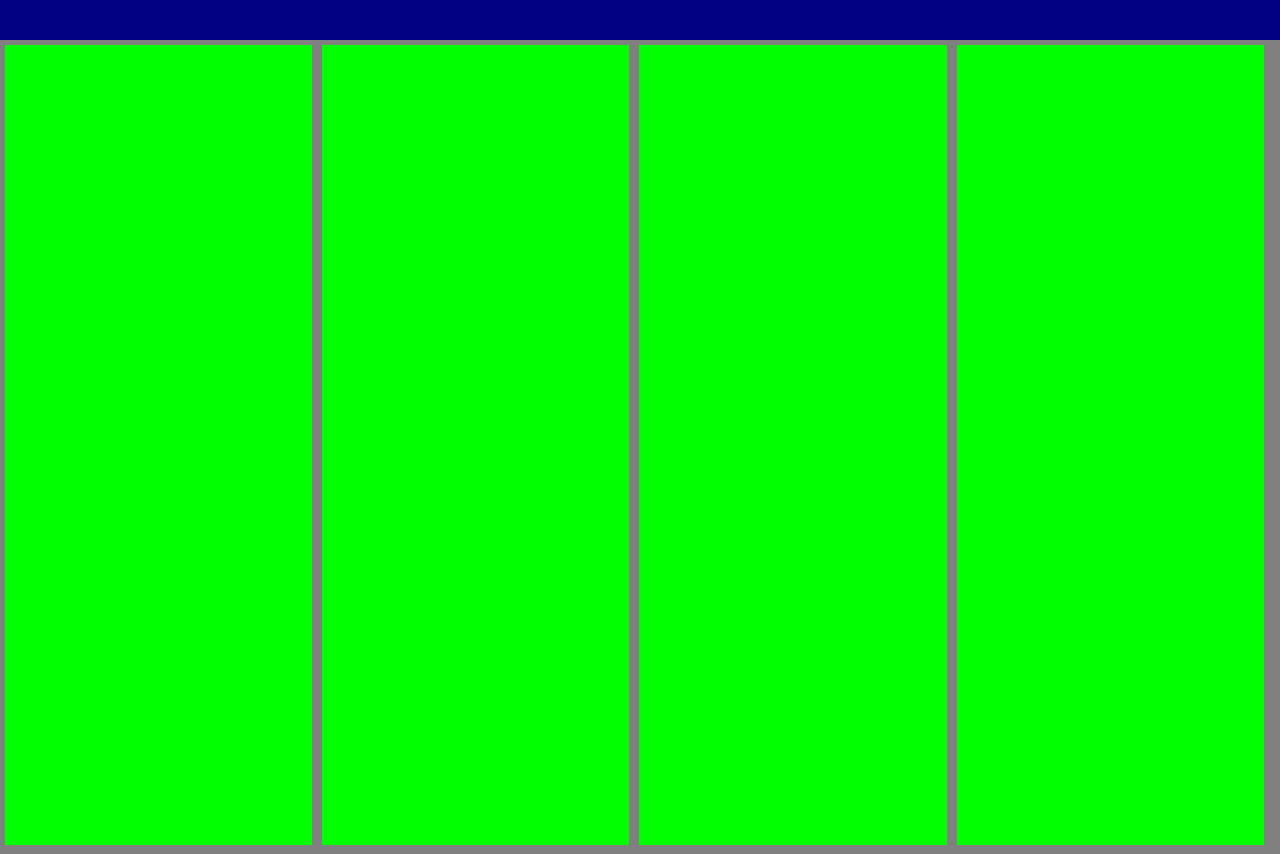
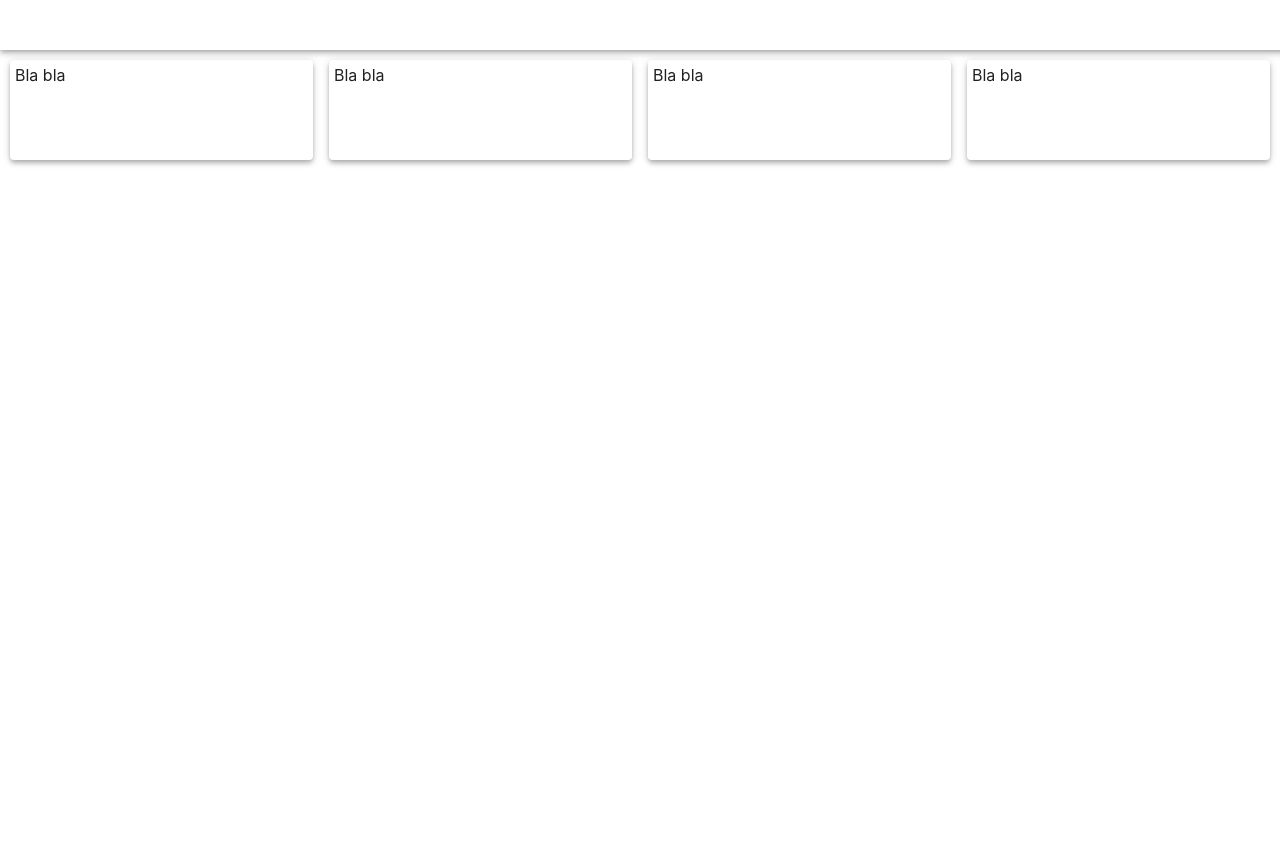
Before and after one commit to mrpb/WhereAmI, a React (Create React App) app in the folder WhereAmI/: page / in a window 1280 px wide. After the commit the page ends 800 px from the top, so only its background shows below. Built offline with nearby package versions, Linux system fonts and the light colour scheme.

Commit message:
Made very basic design of the app.

```diff
--- a/WhereAmI/package.json
+++ b/WhereAmI/package.json
@@ -3,6 +3,7 @@
   "version": "0.1.0",
   "private": true,
   "dependencies": {
+    "@material-ui/core": "^4.1.1",
     "@types/jest": "24.0.15",
     "@types/node": "12.0.8",
     "@types/react": "16.8.21",
--- a/WhereAmI/src/Dashboard.tsx
+++ b/WhereAmI/src/Dashboard.tsx
@@ -1,5 +1,6 @@
 import React, { Component } from 'react';
 import StatusColumn from './StatusColumn';
+import Grid from '@material-ui/core/Grid';
 import './styles/Dashboard.css';
 import MenuBar from './MenuBar';
 
@@ -7,11 +8,22 @@ class Dashboard extends Component {
     render() {
         return (
             <div className='dashboard'>
-                <MenuBar/>
-                <StatusColumn />
-                <StatusColumn />
-                <StatusColumn />
-                <StatusColumn />
+                <MenuBar />
+
+                <Grid container className='status-field' spacing={2} justify="center">
+                    <Grid item xs={12} sm={3}>
+                        <StatusColumn />
+                    </Grid>
+                    <Grid item xs={12} sm={3}>
+                        <StatusColumn />
+                    </Grid>
+                    <Grid item xs={12} sm={3}>
+                        <StatusColumn />
+                    </Grid>
+                    <Grid item xs={12} sm={3}>
+                        <StatusColumn />
+                    </Grid>
+                </Grid>
             </div>
         );
     }
--- a/WhereAmI/src/MenuBar.tsx
+++ b/WhereAmI/src/MenuBar.tsx
@@ -1,10 +1,11 @@
 import React, { Component } from 'react';
+import Paper from '@material-ui/core/Paper';
 import './styles/MenuBar.css';
 
 class MenuBar extends Component {
     render() {
         return (
-            <div className='menu-bar'></div>
+            <Paper className='menu-bar' square={true} elevation={4} />
         );
     }
 }
--- a/WhereAmI/src/StatusColumn.tsx
+++ b/WhereAmI/src/StatusColumn.tsx
@@ -1,11 +1,15 @@
 import React, { Component } from 'react';
+import Paper from '@material-ui/core/Paper';
 import './styles/StatusColumn.css';
 
 class StatusColumn extends Component {
     render() {
         return (
-            <div className='status-column'>
-            </div>
+            <Paper className='status-column' elevation={4}>
+                <div className='column-content'>
+                    Bla bla
+                </div>
+            </Paper>
         );
     }
 }
--- a/WhereAmI/src/styles/Dashboard.css
+++ b/WhereAmI/src/styles/Dashboard.css
@@ -1,3 +1,10 @@
 .dashboard {
-    background-color: gray;
+    height: 100%;
 }
+
+.status-field {
+    width: 100%;
+    height: 100%;
+    padding: 10px;
+    flex-grow: 1;
+}
--- a/WhereAmI/src/styles/MenuBar.css
+++ b/WhereAmI/src/styles/MenuBar.css
@@ -1,6 +1,7 @@
 .menu-bar {
     width: 100%;
-    height: 30px;
+    height: 40px;
     padding: 5px;
     background-color: navy;
+    rounded: false;
 }
--- a/WhereAmI/src/styles/StatusColumn.css
+++ b/WhereAmI/src/styles/StatusColumn.css
@@ -1,7 +1,10 @@
 .status-column {
-    width: 24%;
-    height: 800px;
+    width: 100%;
+    height: 100px;
     background-color: lime;
     display: inline-block;
+}
+
+.column-content {
     margin: 5px;
 }
```
